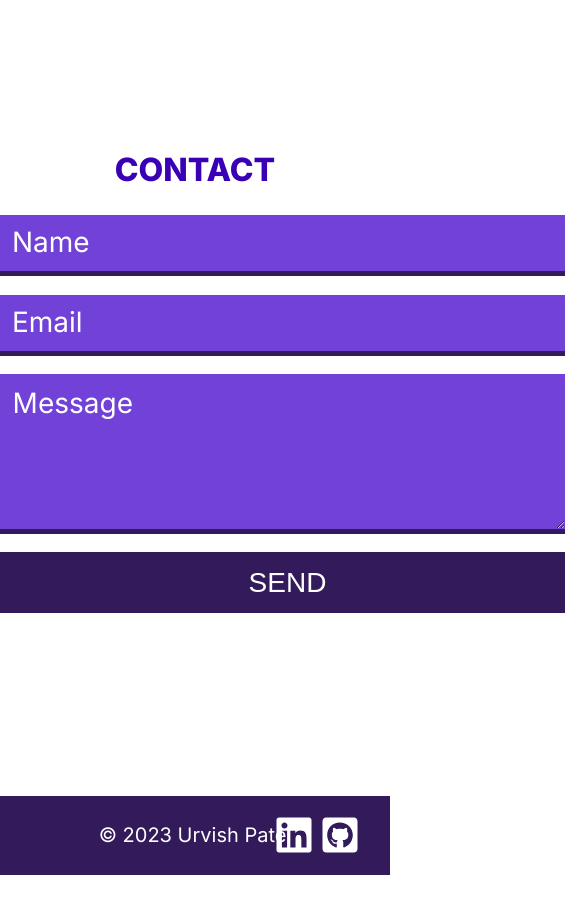
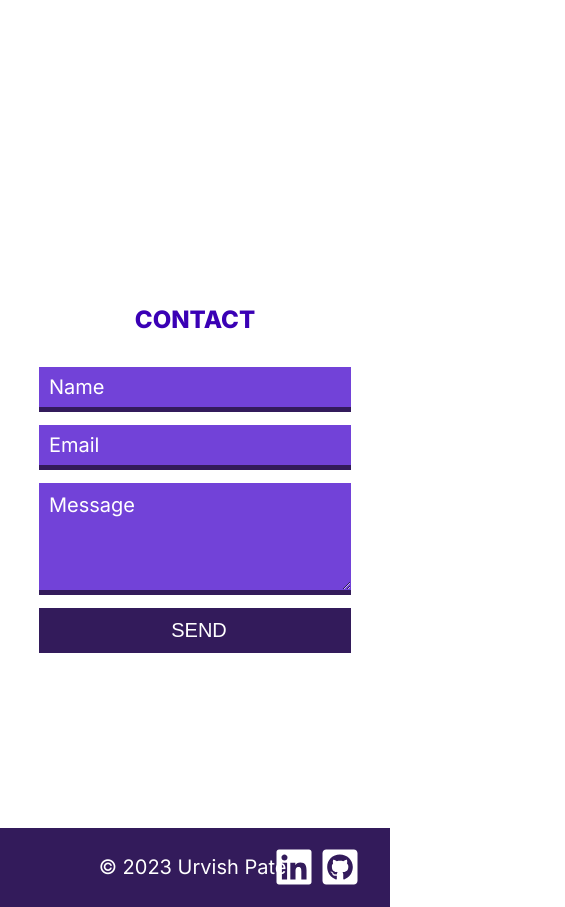
Before and after one commit to urvishp13/Portfolio-React, a React (Vite) app: page / in a window 390 px wide. Shown: the part 2300-3207 px from the top of the page, 565 px wide, since content can reach past the window. Before the commit the page ends 3175 px from the top, so only its background shows below. Built offline with nearby package versions, Linux system fonts and the light colour scheme.

Commit message:
mobile view--CONTACT

```diff
--- a/src/App.css
+++ b/src/App.css
@@ -488,6 +488,7 @@ footer {
     color: #3A00B5;
     font-size: 1.5rem;
     font-weight: 800;
+    text-transform: uppercase;
   }
 
   .work-section h2:first-child {
@@ -559,4 +560,37 @@ footer {
     translate: -12px;
   }
 
+  /* ////////// CONTACT SECTION ///////////// */
+
+  .contact-section {
+    display: flex;
+    flex-direction: column;
+    justify-content: center;
+    height: calc(100vh - 3.9375rem - 4.9375rem);
+  }
+
+  .contact-section-title {
+    font-size: 1.5rem;
+  }
+
+  input,
+  textarea,
+  .submit {
+    font-size: 1.25rem;
+    text-indent: 8px;
+    width: 80%;
+    height: 2.8125rem;
+  }
+
+  input::placeholder,
+  textarea::placeholder {
+    font-size: 1.25rem;
+  }
+
+  textarea {
+    height: 7rem;
+    padding: .5em;
+    text-indent: 0;
+  }
+
 }
--- a/src/components/Navbar.jsx
+++ b/src/components/Navbar.jsx
@@ -27,7 +27,7 @@ export default function Navbar() {
             </div>
             <FaBars className="hamburger" onClick={openMenu} />
             <ul className="nav-items">
-                <FaXmark className="close-burger" onClick={closeMenu} />
+                <FaXmark className="close-burger hide" onClick={closeMenu} />
                 <li><a href="#home-section">Home</a></li>
                 <li><a href="#about-section">About</a></li>
                 <li><a href="#work-section">Work</a></li>
```
